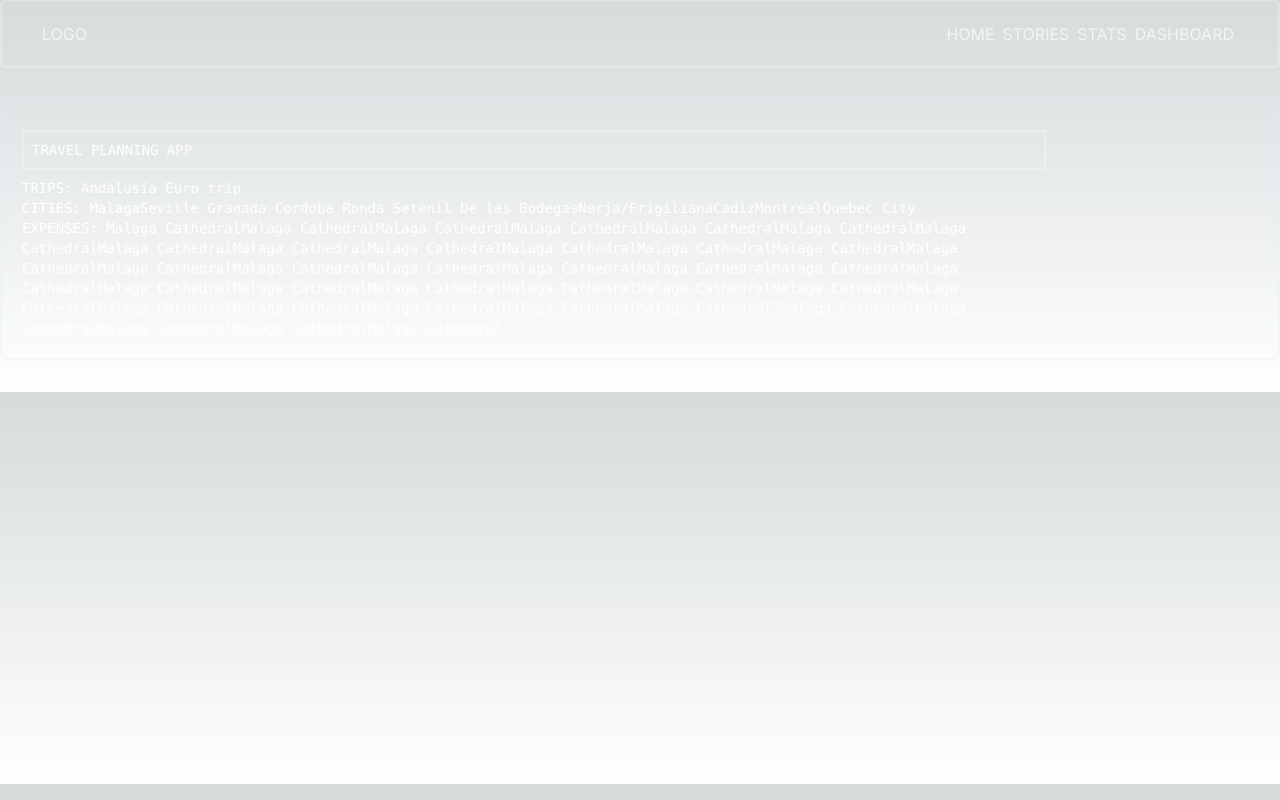
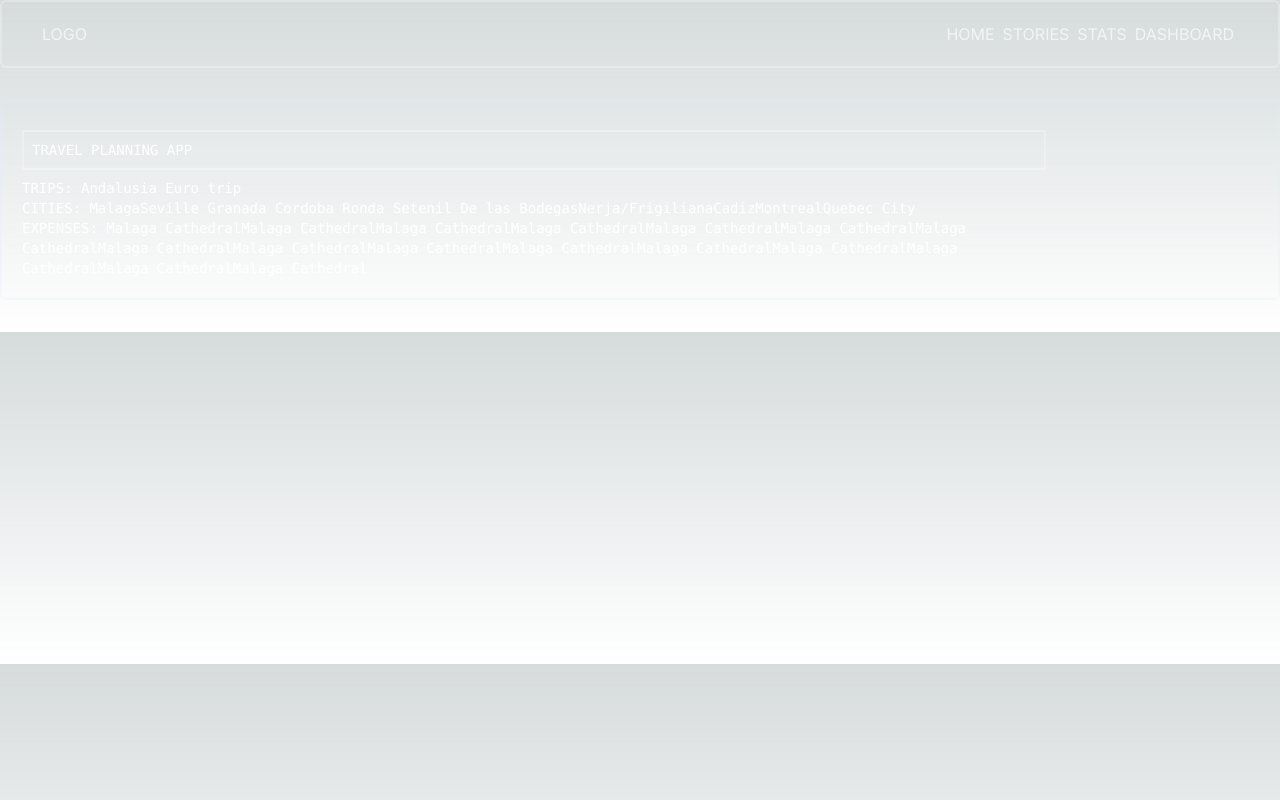
Before and after one commit to Terrero89/travel_planning_app, a Next.js app: page / in a window 1280 px wide. Built offline with nearby package versions, Linux system fonts and the light colour scheme.

Commit message:
fixed types

```diff
--- a/src/app/components/destination/DestinationItem.tsx
+++ b/src/app/components/destination/DestinationItem.tsx
@@ -0,0 +1,23 @@
+
+"use client"
+
+import Trips from '../../types/trips';
+import { useTripsStore } from '../../storess/useTripsStore'
+
+interface Props {
+    destinationList: string;
+}
+
+const Header: React.FC<Props> = ({ destinationList }: Trips) => {
+    // getting the destination by id from store
+    const trip = useTripsStore((state: { trip: Trips[]; }) => state.trip);
+    return (
+        <div className="border-2 border-white border-opacity-25 content-center my-2 p-2">
+            <div>TRIPS: {trip.map((trip: Trips) => trip.destination)}</div>
+        </div>
+
+
+    );
+}
+
+export default Header;
--- a/src/app/stores/useStore.ts
+++ b/src/app/stores/useStore.ts
@@ -11,13 +11,14 @@ export const useTripsStore = create<TripsState>((set) => ({
       destination: "Andalusia Euro trip",
       transportType: "Flight",
       from: "11-07-2024",
-      to: "19-07-expenses: Array<Expenses>;2024",
+      to: "19-07-2024",
       destinationBudget: 1000, // based on the total cost of the trip
       arriving: "11-08-2024",
       leaving: "11-19-2024",
       tripDuration: 12,
       dateAdded: "08-07-2024",
       isTripCompleted: false,
+      tripRating: 4.5,
       places: [
         {
           cityID: "city1",
@@ -26,14 +27,15 @@ export const useTripsStore = create<TripsState>((set) => ({
           to: "11-12-2024",
           totalCost: 0, // based on the total cost of the trip
           isThisCityVisited: false,
+          cityRating: 4.5,
           expenses: [
-            { expenseID: "ex1", category: "Attractions", expense: "Malaga Cathedral", cost: 20, date: "08-07-2024", duration: 2, comments: "", location: '', isCompleted: false },
-            { expenseID: "ex2", category: "Food",expense: "Malaga Cathedral", cost: 20, date: "08-07-2024", duration: 2, comments: "", location: '', isCompleted: false },
-            { expenseID: "ex3", category: "Landmarks", expense: "Malaga Cathedral", cost: 20, date: "08-07-2024", duration: 2, comments: "", location: '', isCompleted: false },
-            { expenseID: "ex4", category: "Flight", expense: "Malaga Cathedral", cost: 20, date: "08-07-2024", duration: 2, comments: "", location: '',isCompleted: false },
-            { expenseID: "ex5", category: "Purchase", expense: "Malaga Cathedral", cost: 20, date: "08-07-2024", duration: 2, comments: "", location: '',isCompleted: false },
-            { expenseID: "ex4", category: "Accommodation", expense: "Malaga Cathedral", cost: 20, date: "08-07-2024", duration: 2, comments: "", location: '',isCompleted: false },
-            { expenseID: "ex4", category: "Transportation", expense: "Malaga Cathedral", cost: 20, date: "08-07-2024", duration: 2, comments: "",location: '', isCompleted: false }
+            { expenseID: "ex1", category: "Attractions", expense: "Malaga Cathedral", cost: 20, date: "08-07-2024",startTime: '03:56pm',endTime: '06:04pm',   duration: 2.1, comments: "", location: '', isCompleted: false, placerating: 4.4 },
+            { expenseID: "ex2", category: "Food",expense: "Malaga Cathedral", cost: 20, date: "08-07-2024", startTime: '03:56pm',endTime: '06:04pm',   duration: 2.1, comments: "", location: '', isCompleted: false, placerating:4.4 },
+            { expenseID: "ex3", category: "Landmarks", expense: "Malaga Cathedral", cost: 20, date: "08-07-2024",startTime: '03:56pm',endTime: '06:04pm',   duration: 2.1, comments: "", location: '', isCompleted: false, placerating:4.4},
+            { expenseID: "ex4", category: "Flight", expense: "Malaga Cathedral", cost: 20, date: "08-07-2024",startTime: '03:56pm',endTime: '06:04pm',   duration: 2.1, comments: "", location: '', isCompleted: false, placerating:4.4 },
+            { expenseID: "ex5", category: "Purchase", expense: "Malaga Cathedral", cost: 20, date: "08-07-2024", startTime: '03:56pm',endTime: '06:04pm',   duration: 2.1, comments: "", location: '', isCompleted: false, placerating:4.4},
+            { expenseID: "ex4", category: "Accommodation", expense: "Malaga Cathedral", cost: 20, date: "08-07-2024",startTime: '03:56pm',endTime: '06:04pm',   duration: 2.1, comments: "", location: '', isCompleted: false, rplacerating:4.4},
+            { expenseID: "ex4", category: "Transportation", expense: "Malaga Cathedral", cost: 20, date: "08-07-2024",startTime: '03:56pm',endTime: '06:04pm',   duration: 2.1, comments: "", location: '', isCompleted: false, placerating: 4.4}
 
           ]
 
@@ -45,14 +47,9 @@ export const useTripsStore = create<TripsState>((set) => ({
           to: "11-12-2024",
           totalCost: 0, // based on the total cost of the trip
           isThisCityVisited: false,
+          cityRating: 4.5,
           expenses: [
-            { expenseID: "ex1", category: "Attractions", expense: "Malaga Cathedral", cost: 20, date: "08-07-2024", duration: 2, comments: "", location: '', isCompleted: false },
-            { expenseID: "ex2", category: "Food",expense: "Malaga Cathedral", cost: 20, date: "08-07-2024", duration: 2, comments: "", location: '', isCompleted: false },
-            { expenseID: "ex3", category: "Landmarks", expense: "Malaga Cathedral", cost: 20, date: "08-07-2024", duration: 2, comments: "", location: '', isCompleted: false },
-            { expenseID: "ex4", category: "Flight", expense: "Malaga Cathedral", cost: 20, date: "08-07-2024", duration: 2, comments: "", location: '',isCompleted: false },
-            { expenseID: "ex5", category: "Purchase", expense: "Malaga Cathedral", cost: 20, date: "08-07-2024", duration: 2, comments: "", location: '',isCompleted: false },
-            { expenseID: "ex4", category: "Accommodation", expense: "Malaga Cathedral", cost: 20, date: "08-07-2024", duration: 2, comments: "", location: '',isCompleted: false },
-            { expenseID: "ex4", category: "Transportation", expense: "Malaga Cathedral", cost: 20, date: "08-07-2024", duration: 2, comments: "",location: '', isCompleted: false }
+            { expenseID: "ex4", category: "Transportation", expense: "Malaga Cathedral", cost: 20, date: "08-07-2024",startTime: '03:56pm',endTime: '06:04pm',   duration: 2.1, comments: "", location: '', isCompleted: false, placerating: 4.4}
 
           ]
 
@@ -64,10 +61,9 @@ export const useTripsStore = create<TripsState>((set) => ({
           to: "11-12-2024",
           totalCost: 0, // based on the total cost of the trip
           isThisCityVisited: false,
+          cityRating: 4.5,
           expenses: [
-            { expenseID: "ex1", category: "Attractions", expense: "Malaga Cathedral", cost: 20, date: "08-07-2024", duration: 2, comments: "", location: '', isCompleted: false },
-            { expenseID: "ex2", category: "Food",expense: "Malaga Cathedral", cost: 20, date: "08-07-2024", duration: 2, comments: "", location: '', isCompleted: false },
-            { expenseID: "ex3", category: "Landmarks", expense: "Malaga Cathedral", cost: 20, date: "08-07-2024", duration: 2, comments: "", location: '', isCompleted: false },
+            { expenseID: "ex4", category: "Transportation", expense: "Malaga Cathedral", cost: 20, date: "08-07-2024",startTime: '03:56pm',endTime: '06:04pm',   duration: 2.1, comments: "", location: '', isCompleted: false, placerating: 4.4}
 
           ]
 
@@ -79,10 +75,9 @@ export const useTripsStore = create<TripsState>((set) => ({
           to: "11-12-2024",
           totalCost: 0, // based on the total cost of the trip
           isThisCityVisited: false,
+          cityRating: 4.5,
           expenses: [
-            { expenseID: "ex1", category: "Attractions", expense: "Malaga Cathedral", cost: 20, date: "08-07-2024", duration: 2, comments: "", location: '', isCompleted: false },
-            { expenseID: "ex2", category: "Food",expense: "Malaga Cathedral", cost: 20, date: "08-07-2024", duration: 2, comments: "", location: '', isCompleted: false },
-            { expenseID: "ex3", category: "Landmarks", expense: "Malaga Cathedral", cost: 20, date: "08-07-2024", duration: 2, comments: "", location: '', isCompleted: false },
+            { expenseID: "ex4", category: "Transportation", expense: "Malaga Cathedral", cost: 20, date: "08-07-2024",startTime: '03:56pm',endTime: '06:04pm',   duration: 2.1, comments: "", location: '', isCompleted: false, placerating: 4.4}
 
           ]
 
@@ -94,10 +89,9 @@ export const useTripsStore = create<TripsState>((set) => ({
           to: "11-12-2024",
           totalCost: 0, // based on the total cost of the trip
           isThisCityVisited: false,
+          cityRating: 4.5,
           expenses: [
-            { expenseID: "ex1", category: "Attractions", expense: "Malaga Cathedral", cost: 20, date: "08-07-2024", duration: 2, comments: "", location: '', isCompleted: false },
-            { expenseID: "ex2", category: "Food",expense: "Malaga Cathedral", cost: 20, date: "08-07-2024", duration: 2, comments: "", location: '', isCompleted: false },
-            { expenseID: "ex3", category: "Landmarks", expense: "Malaga Cathedral", cost: 20, date: "08-07-2024", duration: 2, comments: "", location: '', isCompleted: false },
+            { expenseID: "ex4", category: "Transportation", expense: "Malaga Cathedral", cost: 20, date: "08-07-2024",startTime: '03:56pm',endTime: '06:04pm',   duration: 2.1, comments: "", location: '', isCompleted: false, placerating: 4.4}
 
           ]
 
@@ -109,10 +103,9 @@ export const useTripsStore = create<TripsState>((set) => ({
           to: "11-12-2024",
           totalCost: 0, // based on the total cost of the trip
           isThisCityVisited: false,
+          cityRating: 4.5,
           expenses: [
-            { expenseID: "ex1", category: "Attractions", expense: "Malaga Cathedral", cost: 20, date: "08-07-2024", duration: 2, comments: "", location: '', isCompleted: false },
-            { expenseID: "ex2", category: "Food",expense: "Malaga Cathedral", cost: 20, date: "08-07-2024", duration: 2, comments: "", location: '', isCompleted: false },
-            { expenseID: "ex3", category: "Landmarks", expense: "Malaga Cathedral", cost: 20, date: "08-07-2024", duration: 2, comments: "", location: '', isCompleted: false },
+            { expenseID: "ex4", category: "Transportation", expense: "Malaga Cathedral", cost: 20, date: "08-07-2024",startTime: '03:56pm',endTime: '06:04pm',   duration: 2.1, comments: "", location: '', isCompleted: false, placerating: 4.4}
 
           ]
 
@@ -125,10 +118,9 @@ export const useTripsStore = create<TripsState>((set) => ({
           to: "11-12-2024",
           totalCost: 0, // based on the total cost of the trip
           isThisCityVisited: false,
+          cityRating: 4.5,
           expenses: [
-            { expenseID: "ex1", category: "Attractions", expense: "Malaga Cathedral", cost: 20, date: "08-07-2024", duration: 2, comments: "", location: '', isCompleted: false },
-            { expenseID: "ex2", category: "Food",expense: "Malaga Cathedral", cost: 20, date: "08-07-2024", duration: 2, comments: "", location: '', isCompleted: false },
-            { expenseID: "ex3", category: "Landmarks", expense: "Malaga Cathedral", cost: 20, date: "08-07-2024", duration: 2, comments: "", location: '', isCompleted: false },
+            { expenseID: "ex4", category: "Transportation", expense: "Malaga Cathedral", cost: 20, date: "08-07-2024",startTime: '03:56pm',endTime: '06:04pm',   duration: 2.1, comments: "", location: '', isCompleted: false, placerating: 4.4}
 
           ]
 
@@ -140,10 +132,9 @@ export const useTripsStore = create<TripsState>((set) => ({
           to: "11-12-2024",
           totalCost: 0, // based on the total cost of the trip
           isThisCityVisited: false,
+          cityRating: 4.5,
           expenses: [
-            { expenseID: "ex1", category: "Attractions", expense: "Malaga Cathedral", cost: 20, date: "08-07-2024", duration: 2, comments: "", location: '', isCompleted: false },
-            { expenseID: "ex2", category: "Food",expense: "Malaga Cathedral", cost: 20, date: "08-07-2024", duration: 2, comments: "", location: '', isCompleted: false },
-            { expenseID: "ex3", category: "Landmarks", expense: "Malaga Cathedral", cost: 20, date: "08-07-2024", duration: 2, comments: "", location: '', isCompleted: false },
+            { expenseID: "ex4", category: "Transportation", expense: "Malaga Cathedral", cost: 20, date: "08-07-2024",startTime: '03:56pm',endTime: '06:04pm',   duration: 2.1, comments: "", location: '', isCompleted: false, placerating: 4.4}
 
           ]
 
@@ -157,13 +148,14 @@ export const useTripsStore = create<TripsState>((set) => ({
       destination: "",
       transportType: "Flight",
       from: "11-07-2024",
-      to: "19-07-expenses: Array<Expenses>;2024",
+      to: "19-07-2024",
       destinationBudget: 1000, // based on the total cost of the trip
       arriving: "11-08-2024",
       leaving: "11-19-2024",
       tripDuration: 12,
       dateAdded: "08-07-2024",
       isTripCompleted: false,
+      rating: 4.7,
       places: [
         {
           cityID: "city1",
@@ -172,10 +164,9 @@ export const useTripsStore = create<TripsState>((set) => ({
           to: "11-12-2024",
           totalCost: 0, // based on the total cost of the trip
           isThisCityVisited: false,
+          cityRating: 4.5,
           expenses: [
-            { expenseID: "ex1", category: "Attractions", expense: "Malaga Cathedral2", cost: 20, date: "08-07-2024", duration: 2, comments: "", location: '', isCompleted: false },
-            { expenseID: "ex2", category: "Food",expense: "Malaga Cathedral", cost: 20, date: "08-07-2024", duration: 2, comments: "", location: '', isCompleted: false },
-            { expenseID: "ex3", category: "Landmarks", expense: "Malaga Cathedral", cost: 20, date: "08-07-2024", duration: 2, comments: "", location: '', isCompleted: false },
+            { expenseID: "ex4", category: "Transportation", expense: "Malaga Cathedral", cost: 20, date: "08-07-2024",startTime: '03:56pm',endTime: '06:04pm',   duration: 2.1, comments: "", location: '', isCompleted: false, placerating: 4.4}
 
           ]
 
@@ -187,10 +178,9 @@ export const useTripsStore = create<TripsState>((set) => ({
           to: "11-12-2024",
           totalCost: 0, // based on the total cost of the trip
           isThisCityVisited: false,
+          cityRating: 4.5,
           expenses: [
-            { expenseID: "ex1", category: "Attractions", expense: "Malaga Cathedral", cost: 20, date: "08-07-2024", duration: 2, comments: "", location: '', isCompleted: false },
-            { expenseID: "ex2", category: "Food",expense: "Malaga Cathedral", cost: 20, date: "08-07-2024", duration: 2, comments: "", location: '', isCompleted: false },
-            { expenseID: "ex3", category: "Landmarks", expense: "Malaga Cathedral", cost: 20, date: "08-07-2024", duration: 2, comments: "", location: '', isCompleted: false },
+            { expenseID: "ex4", category: "Transportation", expense: "Malaga Cathedral", cost: 20, date: "08-07-2024",startTime: '03:56pm',endTime: '06:04pm',   duration: 2.1, comments: "", location: '', isCompleted: false, placerating: 4.4}
 
           ]
 
```
Also changed, not shown: types/trips.tsx (+20 -16 lines).
